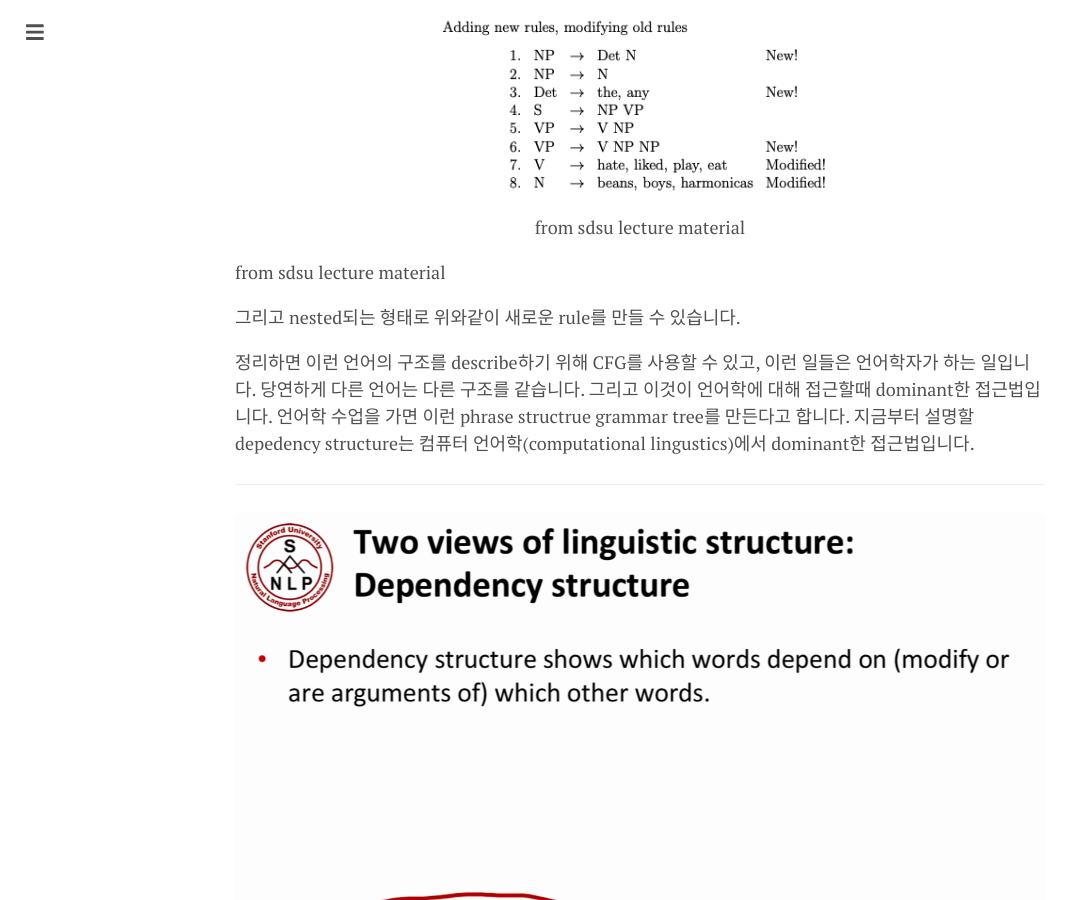
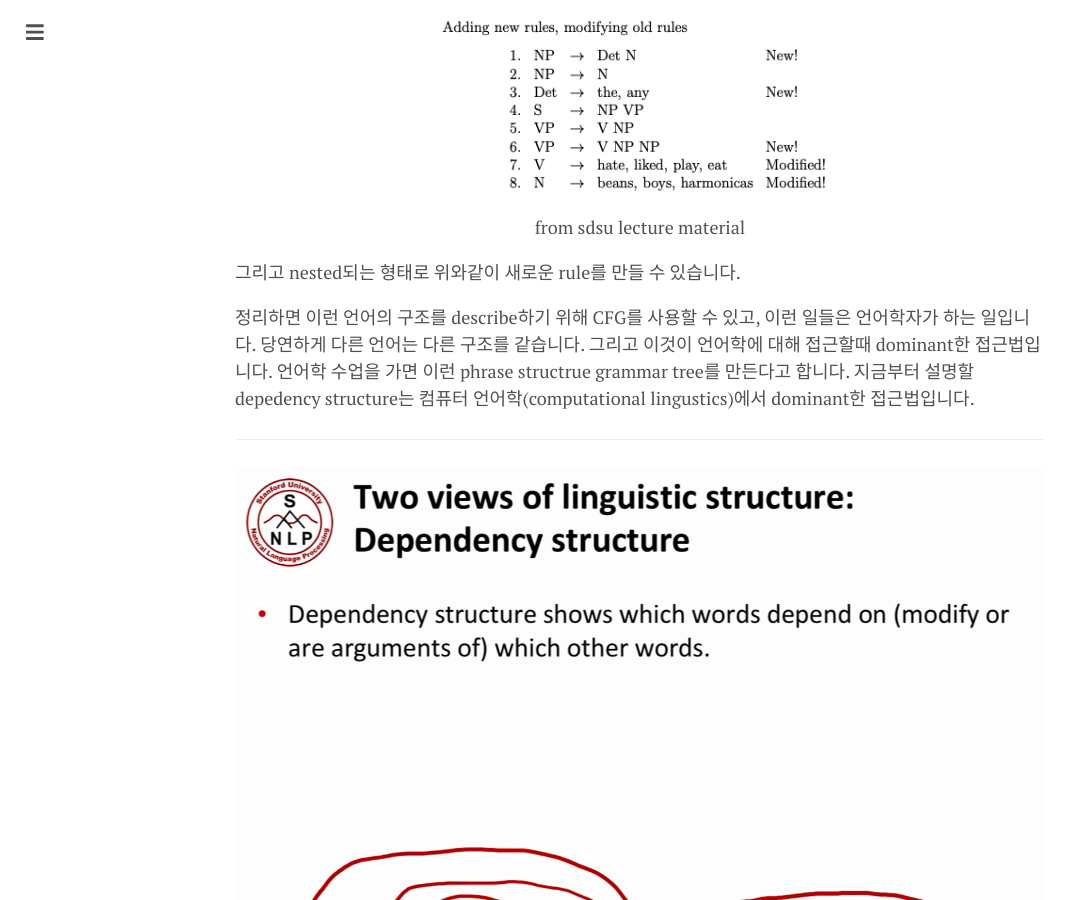
Before and after one commit to changhyeonnam/changhyeonnam.github.io, a Jekyll site: the page built from _posts/2021/2021-08-16-cs224N_lecture05.md, in a window 1280 px wide and 900 px high, scrolled down 2163 px. Shown: the whole window, without its empty margins (0-1076 px from the left). Built offline with Jekyll 4.4.1, drawn with Linux system fonts in a browser that asks for light colours; nearby versions of some CDN libraries; comment, search, counter and statistics services are not loaded.

Commit message:
Update 2021-08-16-cs224N_lecture05.md

```diff
--- a/_posts/2021/2021-08-16-cs224N_lecture05.md
+++ b/_posts/2021/2021-08-16-cs224N_lecture05.md
@@ -37,9 +37,6 @@ Phrase struture에 대한 tree와 그에 해당하는 rule입니다.
     <a href="/images/2021/cs224n/lec05/lec3.png"><img src="/images/2021/cs224n/lec05/lec3.png" width="400"></a><figcaption>from sdsu lecture material </figcaption>
   </figure>
 </div>
-
-
-from sdsu lecture material
 
 그리고 nested되는 형태로 위와같이 새로운 rule를 만들 수 있습니다.
 
```
